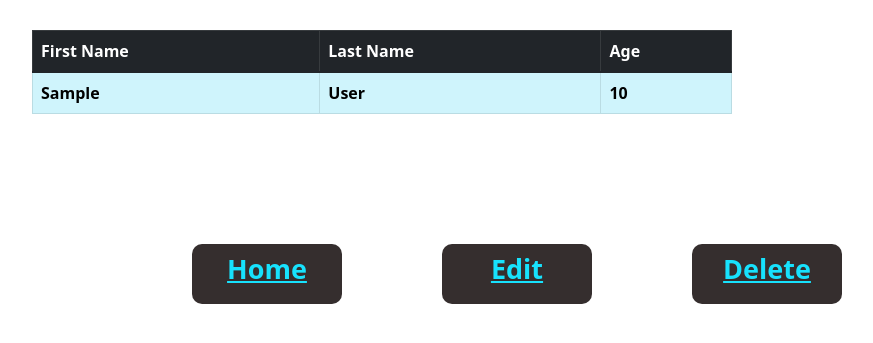
After one commit to nkchambers/Dojos_and_Ninjas, a Flask app: page /ninjas/1 in a window 1280 px wide. The commit adds this page. Shown: the top 343 px of the page, without its empty margins (258-1131 px from the left). Run offline with Flask 2, Linux system fonts and the light colour scheme; tables that the repository leaves empty or names only in its code hold one stand-in row (values such as "Sample post").

Commit message:
added edit and delete ninja

```diff
--- a/flask_app/controllers/ninja_controller.py
+++ b/flask_app/controllers/ninja_controller.py
@@ -19,3 +19,36 @@ def create_ninja():
     Ninja.create(request.form)
 
     return redirect("/")
+
+
+#READ ONE
+@app.route("/ninjas/<int:ninja_id>")
+def display_one_ninja(ninja_id):
+    return render_template("one_ninja.html", ninja = Ninja.get_one_ninja({"id": ninja_id}))
+
+
+#UPDATE - render
+@app.route("/ninjas/<int:ninja_id>/edit_ninja")
+def edit_ninja_form(ninja_id):
+    return render_template("edit_ninja.html", ninja = Ninja.get_one_ninja({"id": ninja_id}))
+
+
+#UPDATE - post
+@app.route("/ninjas/<int:ninja_id>/update", methods = ["POST"])
+def update_ninja(ninja_id):
+    print(request.form)
+    data = {
+        **request.form,
+        "id": ninja_id
+    }
+    Ninja.update(data)
+
+    return redirect(f"/ninjas/{ninja_id}")
+
+
+#DELETE
+@app.route("/ninjas/<int:ninja_id>/delete_ninja")
+def delete_dojo(ninja_id):
+    Ninja.delete({"id": ninja_id})
+
+    return redirect("/")
--- a/flask_app/models/ninja.py
+++ b/flask_app/models/ninja.py
@@ -13,10 +13,44 @@ class Ninja:
 
 
 
-
+    #CREATE
     @classmethod
     def create(cls, data):
         query = "INSERT INTO ninjas (dojo_id, first_name, last_name, age, created_at, updated_at) VALUES (%(dojo_id)s, %(first_name)s, %(last_name)s, %(age)s, NOW(), NOW());"
 
         #id of newly created ninja
         return connectToMySQL("dojos_and_ninjas").query_db(query, data)
+
+
+
+    #READ ONE
+    @classmethod
+    def get_one_ninja(cls, data):
+        query = "SELECT * FROM ninjas WHERE ninjas.id = %(id)s;"
+        results = connectToMySQL("dojos_and_ninjas").query_db(query, data)
+
+        if len(results) == 0:
+            return False
+
+        return Ninja(results[0])
+
+
+
+    #UPDATE
+    @classmethod
+    def update(cls, data):
+        query = "UPDATE ninjas SET first_name = %(first_name)s, last_name = %(last_name)s, age = %(age)s, updated_at = NOW() WHERE id = %(id)s;"
+        results = connectToMySQL("dojos_and_ninjas").query_db(query, data)
+
+        return results
+
+
+
+
+
+    #DELETE
+    @classmethod
+    def delete(cls, data):
+        query = "DELETE FROM ninjas WHERE id = %(id)s;"
+
+        connectToMySQL("dojos_and_ninjas").query_db(query, data)
--- a/flask_app/templates/dojos.html
+++ b/flask_app/templates/dojos.html
@@ -38,7 +38,7 @@
 
     </div>
 
-    <div class="add_ninja" style="text-align: center; width: 200px; height: 75px; background-color: rgb(53, 46, 46); margin-left: 320px; margin-top: 100px; font-size: 27px; font-weight: bold; border-radius: 10px;">
+    <div class="add_ninja" style="text-align: center; width: 200px; height: 75px; background-color: rgb(53, 46, 46); margin-left: 230px; margin-top: 100px; font-size: 27px; font-weight: bold; border-radius: 10px;">
         <p style="padding-top: 15px;">
             <a href="/ninjas/new" style="color: rgb(23, 226, 253);">Add Ninja</a>
         </p>
--- a/flask_app/templates/dojos_show.html
+++ b/flask_app/templates/dojos_show.html
@@ -23,7 +23,7 @@
         <tbody>
             {% for ninja in dojo.ninjas %}
                 <tr class="table-info" style="font-weight: bold;">
-                    <td>{{ ninja.first_name }}</td>
+                    <td><a href="/ninjas/{{ ninja.id }}">{{ ninja.first_name }}</a></td>
                     <td>{{ ninja.last_name }}</td>
                     <td>{{ ninja.age }}</td>
                 </tr>
@@ -31,7 +31,7 @@
         </tbody>
     </table>
     <div class="home_tab" style="text-align: center; width: 150px; height: 60px; background-color: rgb(53, 46, 46);
-        margin-left: 900px; margin-top: 200px; font-size: 27px; font-weight: bold; border-radius: 10px;">
+        margin-left: 700px; margin-top: 200px; font-size: 27px; font-weight: bold; border-radius: 10px;">
         <p style="padding-top: 5px;">
             <a href="/" style="color: rgb(23, 226, 253);">Home</a>
         </p>
--- /dev/null
+++ b/flask_app/templates/one_ninja.html
@@ -0,0 +1,58 @@
+<!DOCTYPE html>
+<html lang="en">
+<head>
+    <meta charset="UTF-8">
+    <meta http-equiv="X-UA-Compatible" content="IE=edge">
+    <meta name="viewport" content="width=device-width, initial-scale=1.0">
+    <link href="https://cdn.jsdelivr.net/npm/bootstrap@5.1.3/dist/css/bootstrap.min.css" rel="stylesheet"
+        integrity="sha384-1BmE4kWBq78iYhFldvKuhfTAU6auU8tT94WrHftjDbrCEXSU1oBoqyl2QvZ6jIW3" crossorigin="anonymous">
+
+    <title>Dojos_and_Ninjas</title>
+</head>
+<body>
+    <table class="table table-bordered border-dark" style="width: 700px; margin: 30px auto;">
+        <thead>
+            <tr class="table-dark">
+                <th scope="col">First Name</th>
+                <th scope="col">Last Name</th>
+                <th scope="col">Age</th>
+            </tr>
+        </thead>
+
+        <tbody>
+                <tr class="table-info" style="font-weight: bold;">
+                    <td>{{ ninja.first_name }}</td>
+                    <td>{{ ninja.last_name }}</td>
+                    <td>{{ ninja.age }}</td>
+                </tr>
+        </tbody>
+    </table>
+
+    <div class="links" style="display: flex;">
+
+        <div class="home_tab" style="text-align: center; width: 150px; height: 60px; background-color: rgb(53, 46, 46);
+            margin-left: 450px; margin-right: 100px; margin-top: 100px; font-size: 27px; font-weight: bold; border-radius: 10px;">
+            <p style="padding-top: 5px;">
+                <a href="/" style="color: rgb(23, 226, 253);">Home</a>
+            </p>
+        </div>
+
+        <div class="update_tab" style="text-align: center; width: 150px; height: 60px; background-color: rgb(53, 46, 46);
+        margin-right: 100px; margin-top: 100px; font-size: 27px; font-weight: bold; border-radius: 10px;">
+            <p style="padding-top: 5px;">
+                <a href="/ninjas/{{ ninja.id }}/edit_ninja" style="color: rgb(23, 226, 253);">Edit</a>
+            </p>
+        </div>
+
+        <div class="delete_tab" style="text-align: center; width: 150px; height: 60px; background-color: rgb(53, 46, 46);
+        margin-top: 100px; font-size: 27px; font-weight: bold; border-radius: 10px;">
+            <p style="padding-top: 5px;">
+                <a href="/ninjas/{{ ninja.id }}/delete_ninja" style="color: rgb(23, 226, 253);">Delete</a>
+            </p>
+        </div>
+
+    </div>
+
+</body>
+
+</html>
```
Also changed, not shown: flask_app/controllers/dojo_controller.py (+2 -9 lines), flask_app/models/dojo.py (+0 -15 lines), flask_app/templates/edit_ninja.html (renamed from flask_app/templates/update_ninja.html).
